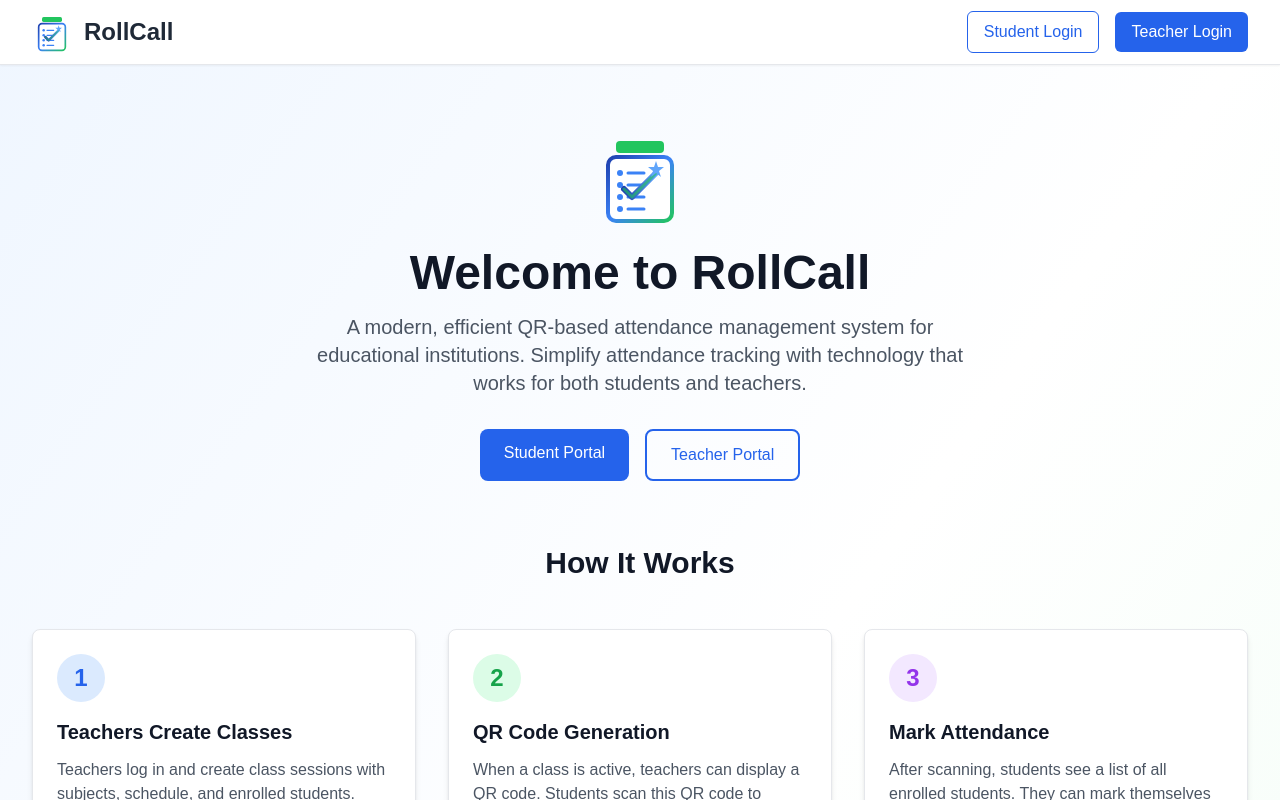
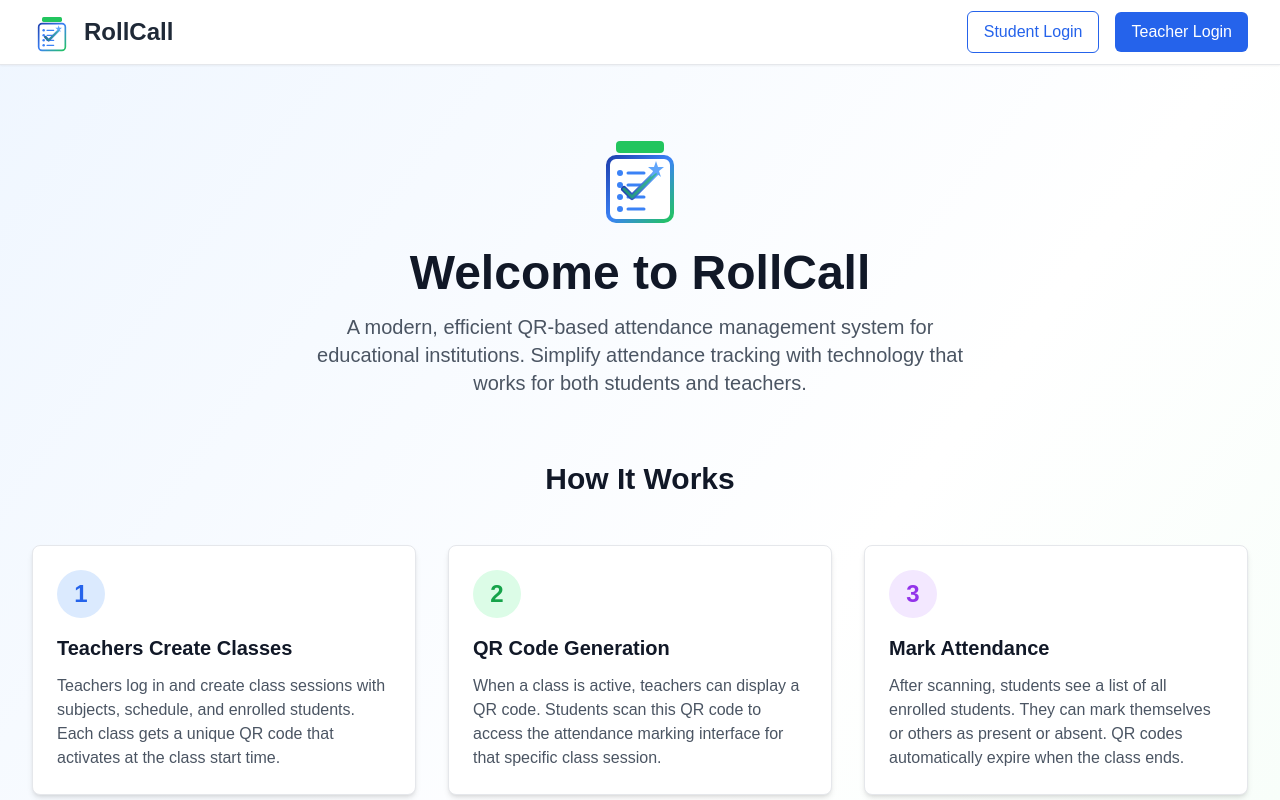
Before and after one commit to ArnavTheExploit/RollCall, a Next.js app: page / in a window 1280 px wide. Shown: the top 800 px of the page. Built offline with nearby package versions, Linux system fonts and the light colour scheme.

Commit message:
Remove portal buttons from homepage

```diff
--- a/app/page.tsx
+++ b/app/page.tsx
@@ -44,20 +44,7 @@ export default function LandingPage() {
             A modern, efficient QR-based attendance management system for educational institutions.
             Simplify attendance tracking with technology that works for both students and teachers.
           </p>
-          <div className="flex justify-center space-x-4">
-            <Link
-              href="/login/student"
-              className="px-6 py-3 bg-blue-600 text-white rounded-lg hover:bg-blue-700 transition-colors font-medium"
-            >
-              Student Portal
-            </Link>
-            <Link
-              href="/login/teacher"
-              className="px-6 py-3 border-2 border-blue-600 text-blue-600 rounded-lg hover:bg-blue-50 transition-colors font-medium"
-            >
-              Teacher Portal
-            </Link>
-          </div>
+
         </div>
 
         {/* How It Works Section */}
```
